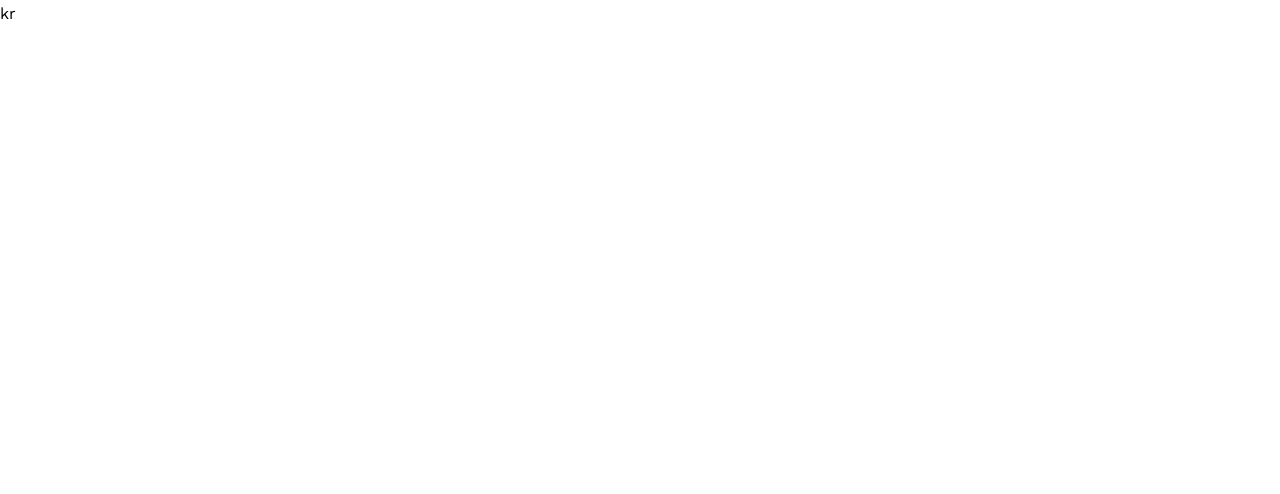
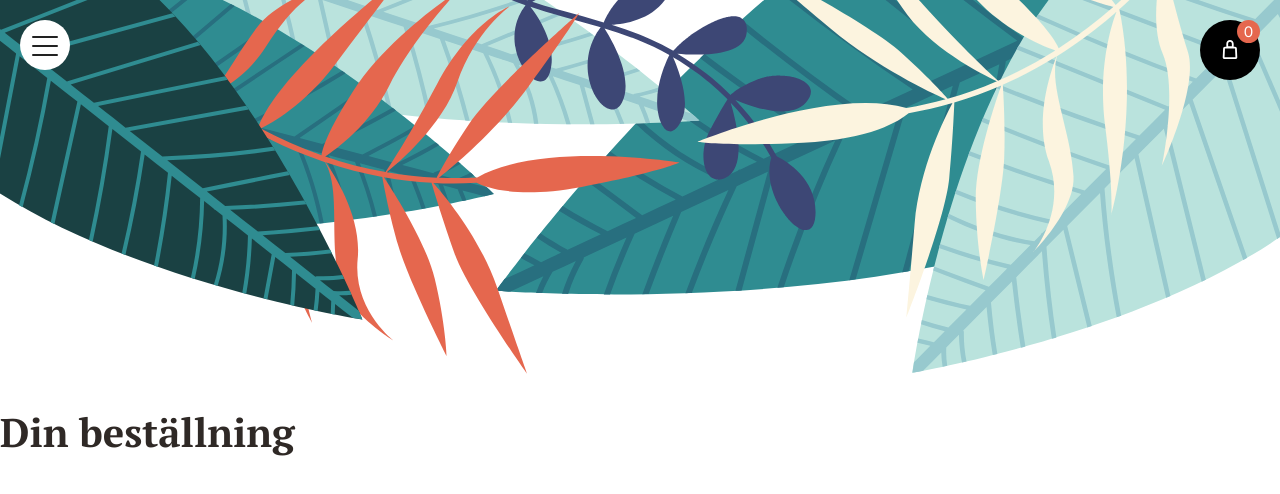
Before and after one commit to jenseneducation-madoka-fujimaki-ahlsen/slutprojekt-airbean-api, a Vue app: page /cart in a window 1280 px wide. Shown: the top 494 px of the page. Built offline with nearby package versions, Linux system fonts and the light colour scheme.

Commit message:
cart updated
cart updated

```diff
--- a/src/views/Cart.vue
+++ b/src/views/Cart.vue
@@ -1,21 +1,78 @@
 <template>
-  <div class="cart">
-    <p>{{total}} kr</p>
-
+  <div class="wrap">
+    <img
+      class="bg-graphics bg-graphics__top"
+      src="@/assets/graphics/graphics-header.svg"
+      alt=""
+    />
+    <Nav />
+    <Bag />
+    <div class="cart-wrap">
+      <h1 class="title">{{ title }}</h1>
+      <ul>
+        <li v-for="item in cart" v-bind:key="item.id">
+          <div class="item-wrap">
+            <div class="item-title">
+              {{ item.title }}
+              <div class="border">....................</div>
+            </div>
+            <div class="item-price">{{ item.price }} kr</div>
+            <div class="item-quantity">{{ item.quantity }}</div>
+            <div class="add-quantity" @click="itemQuantity(id)">
+              <img class="arrow-up__img" src="@/assets/graphics/arrow-up.svg" alt="" />
+              <div class="item-quantity"></div>
+            </div>
+            <div class="cart-total">
+              <h3 class="total">Total:  kr</h3>
+              <div class="border">....................</div>
+            </div>
+            <div>inkl moms + drönarleverans</div>
+          </div>
+        </li>
+      </ul>
+    </div>
   </div>
 </template>
+<script>
+import Nav from "@/components/Nav";
+import Bag from "@/components/Bag";
 
-<script>
 export default {
+  components: {
+    Nav,
+    Bag
+  },
+  name: "cart",
+  data() {
+    return {
+      title: "Din beställning"
+    };
+  },
+  methods: {
+    addToCart(item) {
+      this.$store.commit("addToCart", item);
+    },
+    itemQuantity(id) {
+      this.$store.commit("updateItem", id);
+    }
+  },
   computed: {
-    shoppingCart() {
-        return this.$store.state.cart
+    cart() {
+      return this.$store.state.cart;
     },
-    totalAmount () {
-        return this.$store.getters.total
+    totalAmount() {
+      return this.$store.getters.total;
     }
-}
+  }
 };
 </script>
 
-<style></style>
+<style lang="scss">
+.cart {
+  height: 100vh;
+  width: 75vh;
+  margin: auto;
+  padding: 10px;
+  border-radius: 5px;
+}
+</style>
```
